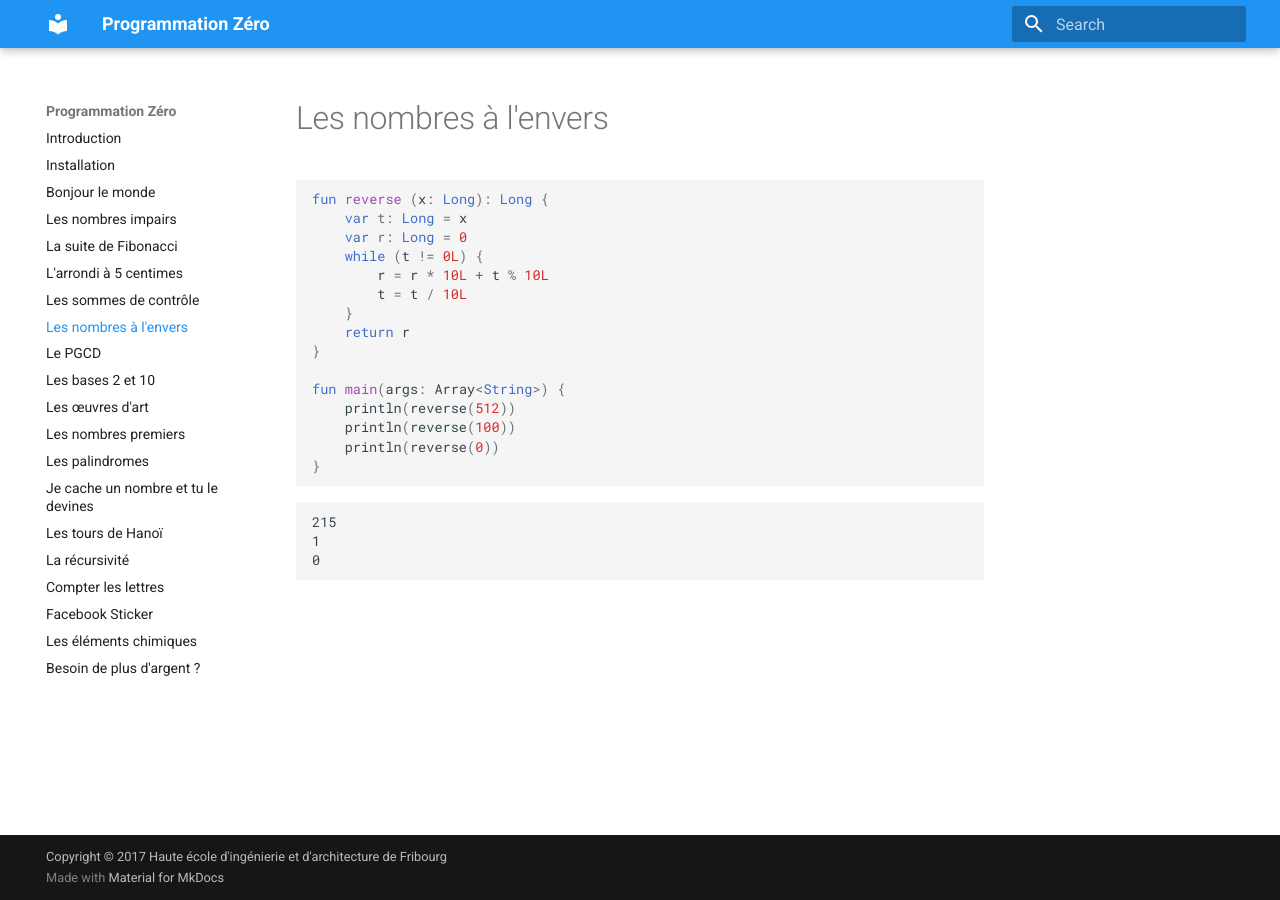
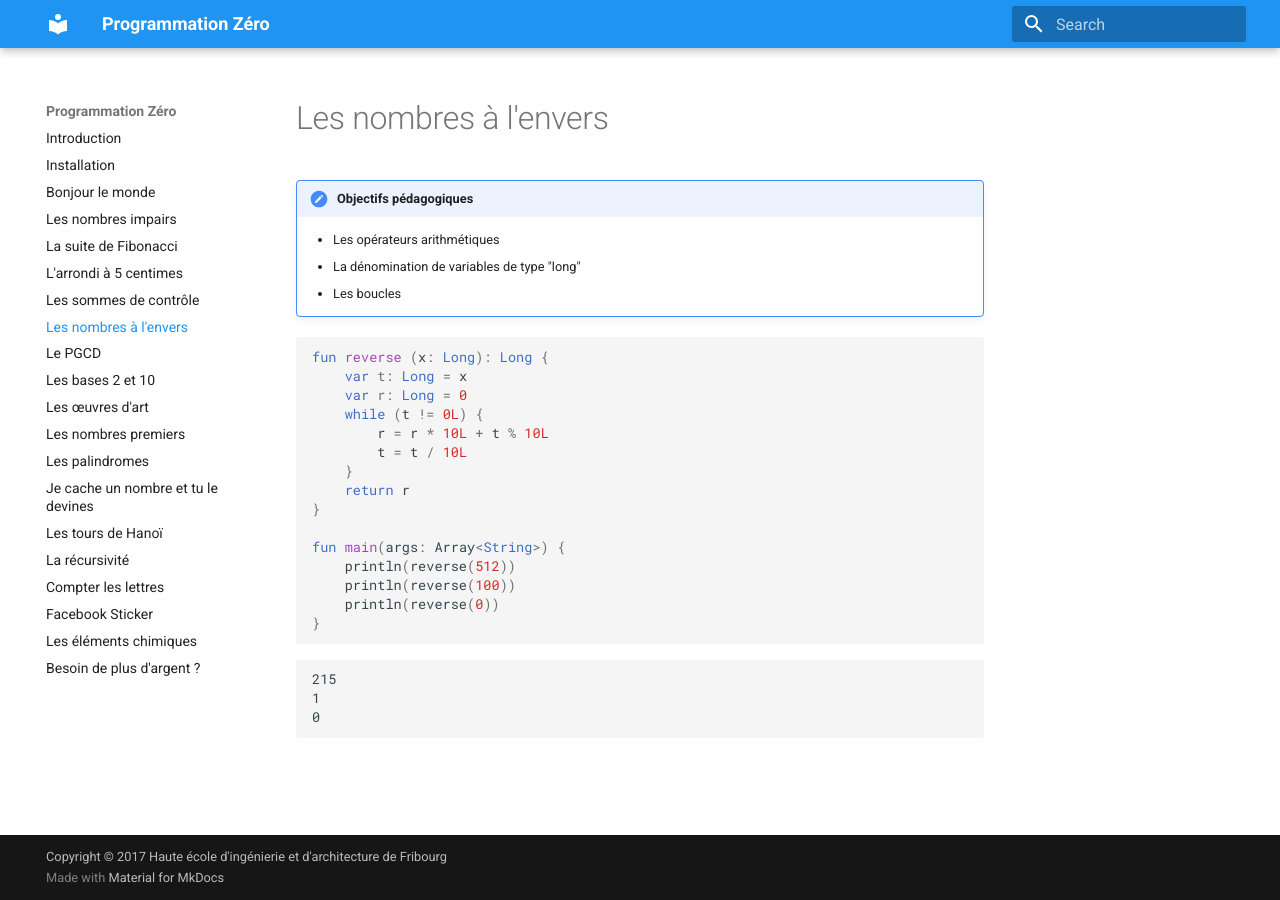
Before and after one commit to heia-fr/programmation-zero, an MkDocs documentation site: the page built from docs/reverse.md, in a window 1280 px wide. Built offline with MkDocs 1.6.1 and Material for MkDocs 9.7.7, drawn with Linux system fonts in a browser that asks for light colours; old or Windows-style settings are respelled for this version of MkDocs.

Commit message:
added objectives for reverse

````diff
--- a/docs/reverse.md
+++ b/docs/reverse.md
@@ -1,4 +1,10 @@
 # Les nombres à l'envers
+
+!!! summary "Objectifs pédagogiques"
+    * Les opérateurs arithmétiques
+    * La dénomination de variables de type "long"
+    * Les boucles
+
 
 ``` kotlin
 fun reverse (x: Long): Long {
````
Also changed, not shown: docs/odd_numbers.md (+1 -1 lines).
